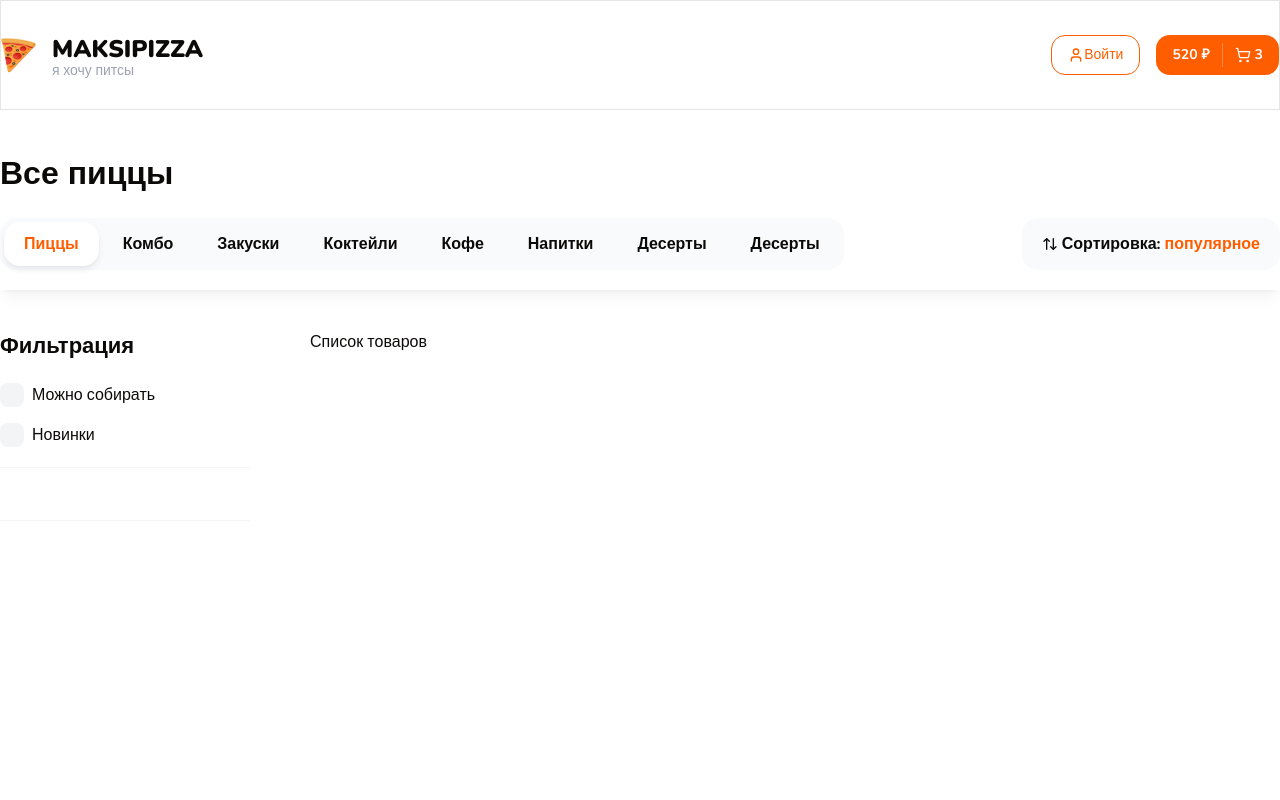
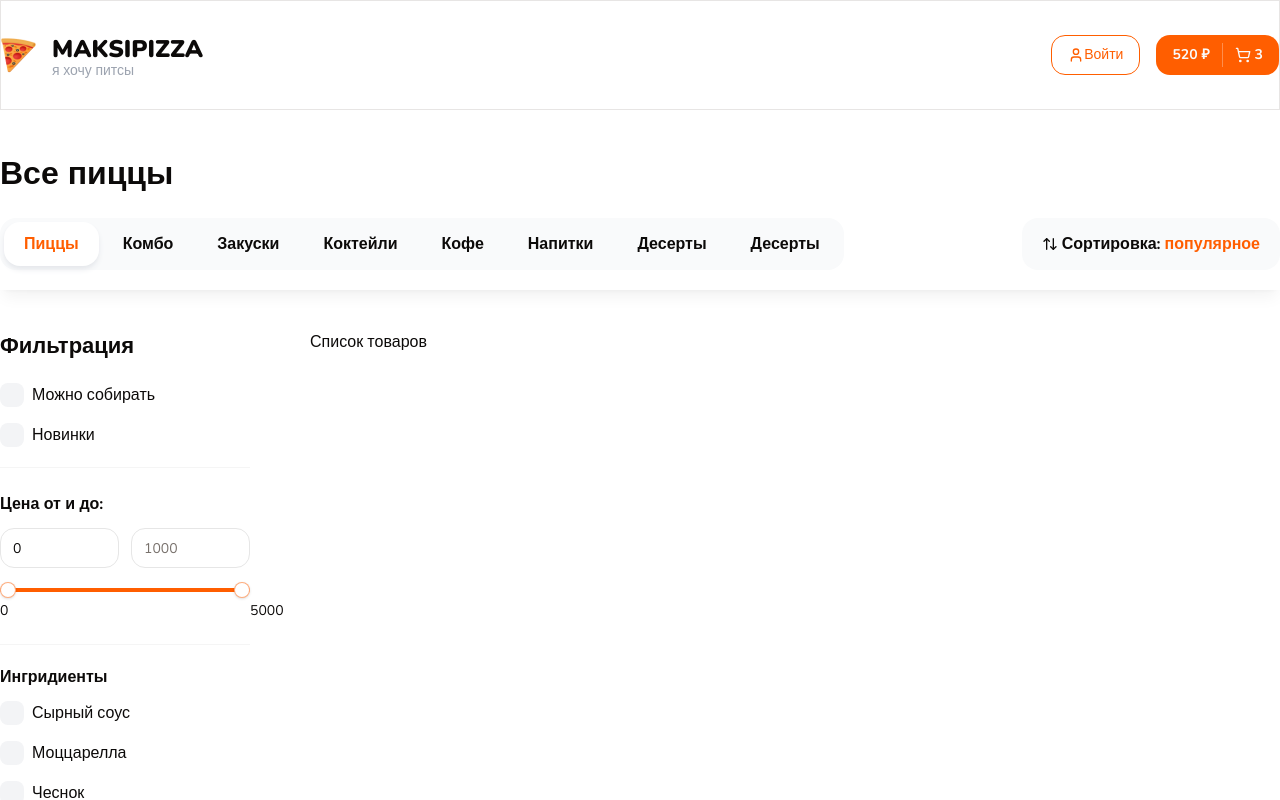
Before and after one commit to dyakovmaksim/MaksiPizza, a Next.js app: page / in a window 1280 px wide. Shown: the top 800 px of the page. Built offline with nearby package versions, Linux system fonts and the light colour scheme.

Commit message:
add checkbox filters + range slider

```diff
--- /dev/null
+++ b/src/components/shared/checkbox-filters-group.tsx
@@ -0,0 +1,70 @@
+'use client'
+
+import React from 'react';
+import { FilterChecboxProps, FilterCheckbox } from './filter-checkbox';
+import { Input } from '../ui';
+
+type Item = FilterChecboxProps;
+
+interface Props {
+    title: string;
+    items: Item[];
+    defaultItems: Item[];
+    limit?: number;
+    searchInputPlaceholder?: string;
+    onChange?: (values: string[]) => void;
+    defaultValue?: string[];
+    className?: string;
+}
+
+export const CheckboxFiltersGroup: React.FC<Props> = (
+    {
+        title,
+        items,
+        defaultItems,
+        limit = 5,
+        searchInputPlaceholder = 'Поиск...',
+        className,
+        onChange,
+        defaultValue,
+    }
+) => {
+    const [showAll, setShowAll] = React.useState(false);
+
+    const list = showAll ? items : defaultItems.slice(0, limit);
+
+    return (
+        <div className= {className}>
+
+            <p className='font-bold mb-3'>{title}</p>
+
+            { showAll && (
+                <div className='mb-5'>
+                    <Input placeholder={searchInputPlaceholder} className='bg-gray-50 border-none' />
+                </div>
+            )}
+
+        <div className='flex flex-col gap-4 max-h-96 pr-2 overflow-auto scrollbar'>
+                {list.map((item, index) =>(
+                    <FilterCheckbox
+                    key={index}
+                    text={item.text}
+                    value={item.value}
+                    endAdornment={item.endAdornment}
+                    checked={false}
+                    onCheckedChange={(ids) => console.log(ids)}
+                    />
+                ))}
+        </div>
+
+        {items.length > limit && (
+            <div className={showAll ? 'border-t border-t-neutral-100 mt-4' : ''}>
+                <button onClick={() => setShowAll(!showAll)} className='text-primary mt-3'>
+                    {showAll ? 'Скрыть' : '+ Показать все'}
+                </button>
+            </div>
+        )}
+
+        </div>
+    )
+};
--- a/src/components/shared/filters.tsx
+++ b/src/components/shared/filters.tsx
@@ -1,6 +1,9 @@
 import React from 'react';
 import { Title } from './title';
 import { FilterCheckbox } from './filter-checkbox';
+import { Input } from '../ui';
+import { RangeSlider } from './range-slider';
+import { CheckboxFiltersGroup } from './checkbox-filters-group';
 
 interface Props {
   className?: string;
@@ -10,15 +13,103 @@
   return (
     <div className= {className}>
         <Title text="Фильтрация" size="sm" className="mb-5 font-bold" />
-
+        {/* Вверхние чекбоксы */}
         <div className='flex flex-col gap-4'>
             <FilterCheckbox text="Можно собирать" value="1" />
             <FilterCheckbox text="Новинки" value="2" />
         </div>
+        {/* Фильтр цен */}
+        <div className='mt-5 border-y border-y-neutral-100 py-6 pb-7'>
+        <p className='font-bold mb-3'>Цена от и до:</p>
+        <div className='flex gap-3 mb-5'>
+          <Input type='number' placeholder='0' min={0} max={1000} defaultValue={0} />
+          <Input type='number' placeholder='1000' min={100} max={1000} />
+        </div>
 
-        <div className='mt-5 border-y border-y-neutral-100 py-6 pb-7'>
+        <RangeSlider min={0} max={5000} step={10} value={[0, 5000]} />
+        </div>
 
-        </div>
+        <CheckboxFiltersGroup
+          title='Ингридиенты'
+          className='mt-5'
+          limit={6}
+          defaultItems={[
+            {
+              text: 'Сырный соус',
+              value: '1',
+            },
+            {
+              text: 'Моццарелла',
+              value: '2',
+            },
+            {
+              text: 'Чеснок',
+              value: '3',
+            },
+            {
+              text: 'Солённые огурчики',
+              value: '4',
+            },
+            {
+              text: 'Красный лук',
+              value: '5',
+            },
+            {
+              text: 'Томаты',
+              value: '6',
+            },
+          ]}
+          items={[
+            {
+              text: 'Сырный соус',
+              value: '1',
+            },
+            {
+              text: 'Моццарелла',
+              value: '2',
+            },
+            {
+              text: 'Чеснок',
+              value: '3',
+            },
+            {
+              text: 'Солённые огурчики',
+              value: '4',
+            },
+            {
+              text: 'Красный лук',
+              value: '5',
+            },
+            {
+              text: 'Томаты',
+              value: '6',
+            },
+            {
+              text: 'Сырный соус',
+              value: '1',
+            },
+            {
+              text: 'Моццарелла',
+              value: '2',
+            },
+            {
+              text: 'Чеснок',
+              value: '3',
+            },
+            {
+              text: 'Солённые огурчики',
+              value: '4',
+            },
+            {
+              text: 'Красный лук',
+              value: '5',
+            },
+            {
+              text: 'Томаты',
+              value: '6',
+            },
+          ]}
+        />
     </div>
   )
 };
--- /dev/null
+++ b/src/components/shared/range-slider.tsx
@@ -0,0 +1,71 @@
+'use client';
+
+import React from 'react';
+import * as SliderPrimitive from '@radix-ui/react-slider';
+
+import { cn } from '@/lib/utils';
+
+type SliderProps = {
+  className?: string;
+  min: number;
+  max: number;
+  step: number;
+  formatLabel?: (value: number) => string;
+  value?: number[] | readonly number[];
+  onValueChange?: (values: number[]) => void;
+};
+
+const RangeSlider = React.forwardRef(
+  (
+    { className, min, max, step, formatLabel, value, onValueChange, ...props }: SliderProps,
+    ref,
+  ) => {
+    const initialValue = Array.isArray(value) ? value : [min, max];
+    const [localValues, setLocalValues] = React.useState(initialValue);
+
+    React.useEffect(() => {
+      // Update localValues when the external value prop changes
+      setLocalValues(Array.isArray(value) ? value : [min, max]);
+    }, [min, max, value]);
+
+    const handleValueChange = (newValues: number[]) => {
+      setLocalValues(newValues);
+      if (onValueChange) {
+        onValueChange(newValues);
+      }
+    };
+
+    return (
+      <SliderPrimitive.Root
+        ref={ref as React.RefObject<HTMLDivElement>}
+        min={min}
+        max={max}
+        step={step}
+        value={localValues}
+        onValueChange={handleValueChange}
+        className={cn('relative flex w-full touch-none select-none mb-6 items-center', className)}
+        {...props}>
+        <SliderPrimitive.Track className="relative h-1 w-full grow overflow-hidden rounded-full bg-primary/20">
+          <SliderPrimitive.Range className="absolute h-full bg-primary" />
+        </SliderPrimitive.Track>
+        {localValues.map((value, index) => (
+          <React.Fragment key={index}>
+            <div
+              className="absolute text-center"
+              style={{
+                left: `calc(${((value - min) / (max - min)) * 100}% + 0px)`,
+                top: `10px`,
+              }}>
+              <span className="text-sm">{formatLabel ? formatLabel(value) : value}</span>
+            </div>
+            <SliderPrimitive.Thumb className="block h-4 w-4 rounded-full border border-primary/50 bg-white shadow transition-colors focus-visible:outline-none focus-visible:ring-1 focus-visible:ring-ring disabled:pointer-events-none disabled:opacity-50" />
+          </React.Fragment>
+        ))}
+      </SliderPrimitive.Root>
+    );
+  },
+);
+
+RangeSlider.displayName = SliderPrimitive.Root.displayName;
+
+export { RangeSlider };
```
